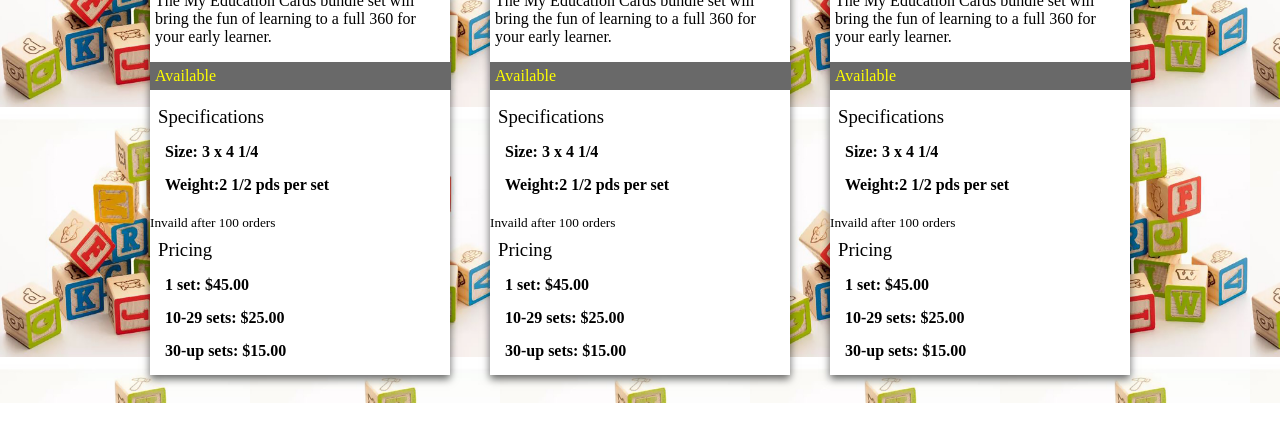
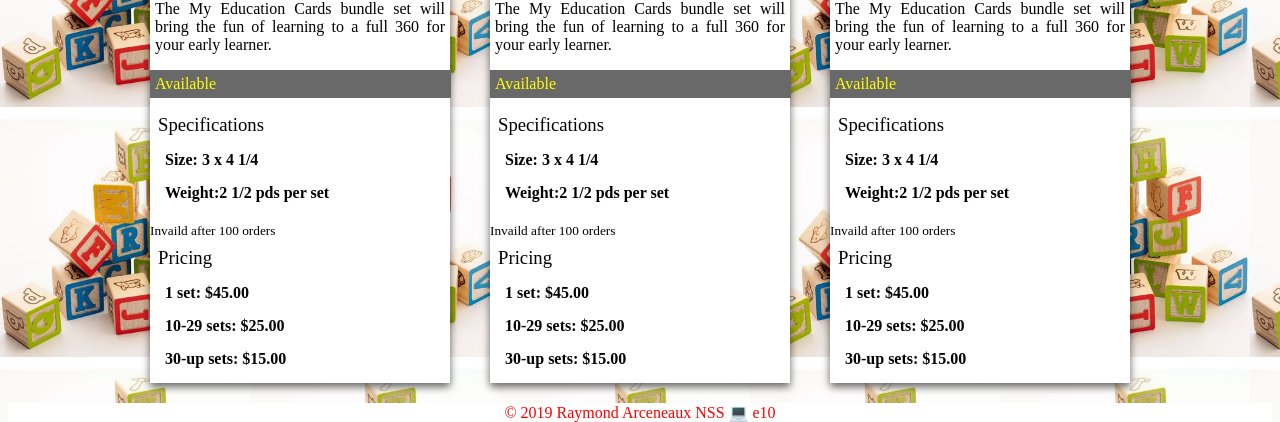
Before and after one commit to rarceneaux/product-cards, a plain HTML site: page index.html in a window 1280 px wide. Shown: the part 2143-2565 px from the top of the page. Drawn offline with Linux system fonts and the light colour scheme.

Commit message:
added footer

```diff
--- a/index.html
+++ b/index.html
@@ -262,7 +262,7 @@
 
 <!-- container last div -->
 </div>
-
+<footer id="footer">© 2019 Raymond Arceneaux NSS 💻 e10</footer>
   <script src="./main.js"></script>
 </body>
 </html>
--- a/main.css
+++ b/main.css
@@ -1,6 +1,21 @@
 body{
   background-image: url('sonscomp300dpi.jpg');
   background-size: 250px 250px;
+  display: flex;
+  flex-direction: column;
+}
+
+html, body {
+  height: 100%;
+}
+
+
+#footer {
+  flex-shrink: 0;
+  text-align: center;
+  color:red;
+  background-color: white;
+  width: 100%;
 }
 
 #top{
@@ -9,7 +24,6 @@
 }
 
 img{
-
   width: 200px;
   height: 200px;
   margin: 1em;
@@ -30,6 +44,7 @@
 }
 
 .description{
+  text-align: justify;
   margin: 5px;
 }
 
@@ -92,19 +107,5 @@
 
 #amazon{
 display: flex;
- justify-content: center;
+justify-content: center;
 }
-
-.footer {
-  flex-shrink: 0;
-  text-align: center;
-  background-color: white;
-  width: 100%;
-  height: 100%;
-}
-
-#test{
-  display:flex;
-  text-align: center;
-
-}
```
